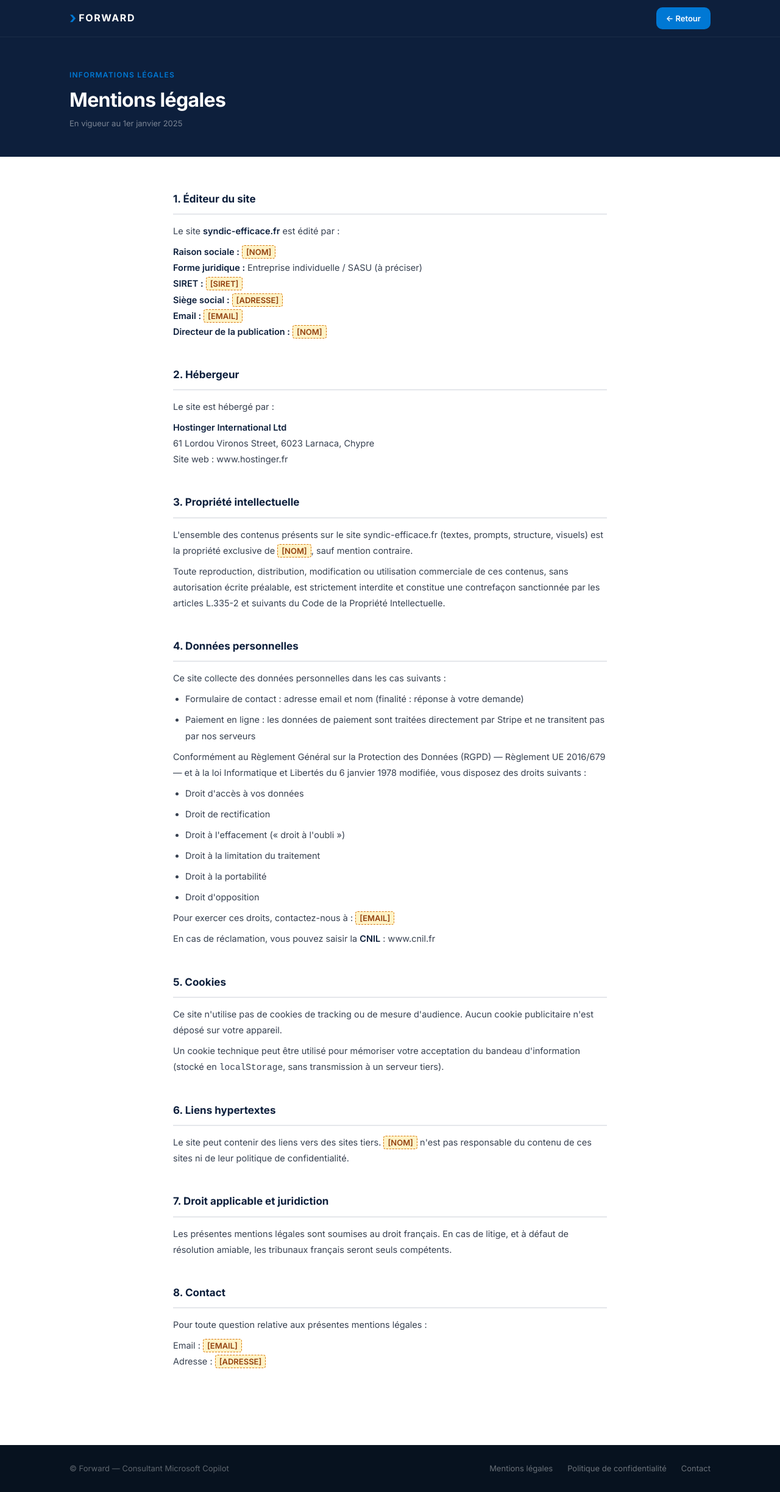
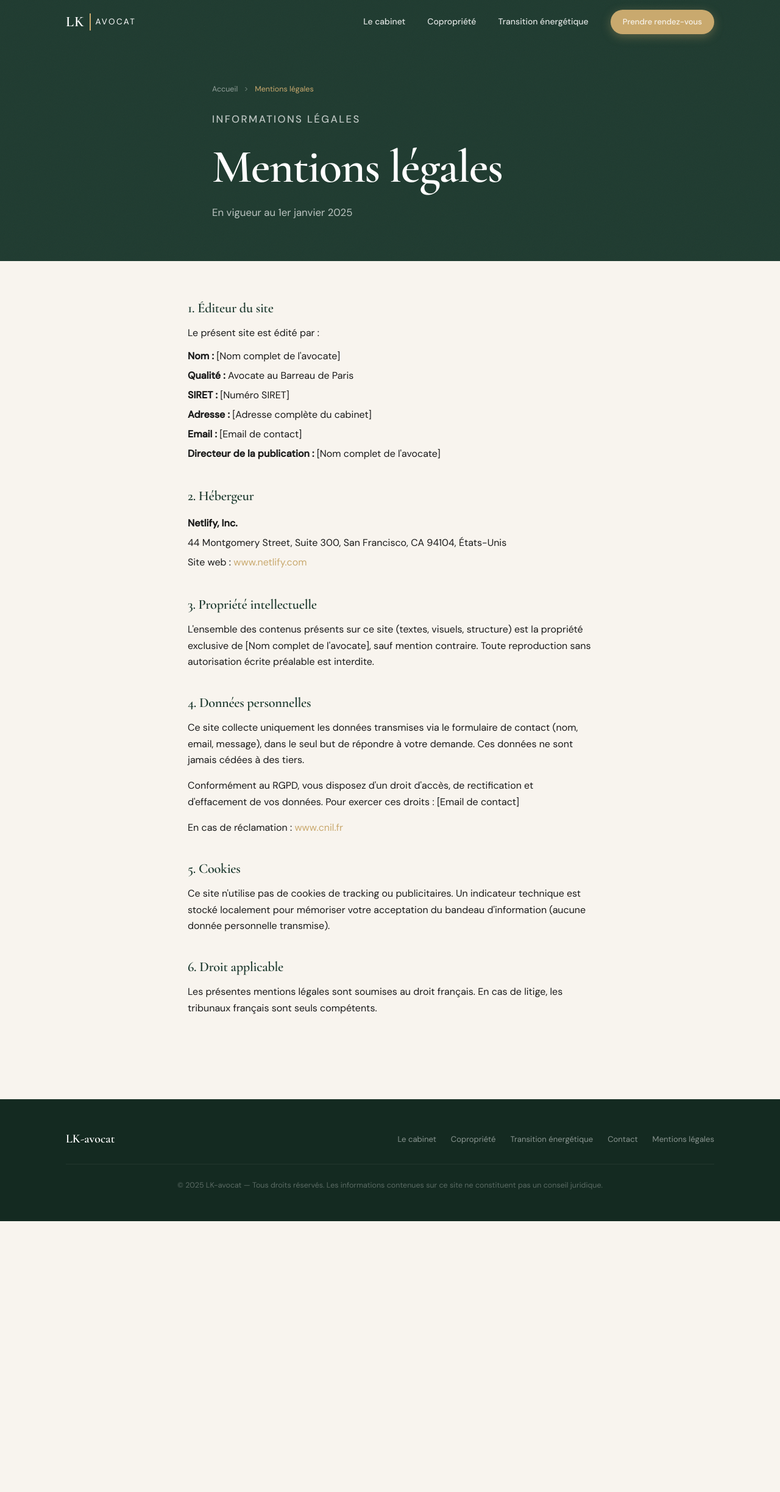
Before and after one commit to Ataraxie75/syndic-efficace, a plain HTML site: page mentions-legales.html in a window 1280 px wide. Shown: the whole page at 61% size. After the commit the page ends 2002 px from the top, so only its background shows below. Drawn offline with nearby package versions, Linux system fonts and the light colour scheme.

Commit message:
feat: mentions légales et politique de confidentialité aux couleurs LK + connectées au CMS + dossier img

```diff
--- a/data/content.json
+++ b/data/content.json
@@ -76,6 +76,13 @@
     "cta_titre": "Votre copropriété a besoin d'un expert.",
     "cta_sous_titre": "Analysez votre situation avec le cabinet lors d'un premier entretien dédié."
   },
+  "legal": {
+    "nom_cabinet": "[Nom complet de l'avocate]",
+    "siret": "[Numéro SIRET]",
+    "adresse": "[Adresse complète du cabinet]",
+    "email": "[Email de contact]",
+    "date_vigueur": "1er janvier 2025"
+  },
   "energie": {
     "hero_eyebrow": "Enjeu 2024–2026",
     "hero_titre": "Transition énergétique & copropriété",
--- a/mentions-legales.html
+++ b/mentions-legales.html
@@ -3,127 +3,118 @@
 <head>
   <meta charset="UTF-8">
   <meta name="viewport" content="width=device-width, initial-scale=1.0">
-  <title>Mentions légales — Forward Copilot</title>
-  <meta name="description" content="Mentions légales du site syndic-efficace.fr édité par Forward.">
+  <title>Mentions légales — LK-avocat</title>
+  <meta name="description" content="Mentions légales du cabinet LK-avocat, avocate spécialisée en droit de la copropriété et transition énergétique.">
   <link rel="preconnect" href="https://fonts.googleapis.com">
   <link rel="preconnect" href="https://fonts.gstatic.com" crossorigin>
-  <link href="https://fonts.googleapis.com/css2?family=Inter:wght@400;500;600;700&display=swap" rel="stylesheet">
-  <link rel="stylesheet" href="css/style.css">
+  <link href="https://fonts.googleapis.com/css2?family=Cormorant+Garamond:ital,wght@0,400;0,600;1,400;1,600&family=DM+Sans:wght@400;500&display=swap" rel="stylesheet">
+  <link rel="stylesheet" href="css/lk-avocat.css">
 </head>
 <body>
 
-  <!-- HEADER -->
-  <header class="header">
-    <div class="container header__inner">
-      <a href="index.html" class="logo">
-        <span class="logo__chevron">›</span>
-        <span class="logo__text">FORWARD</span>
-      </a>
-      <a href="index.html" class="btn btn--primary btn--sm">← Retour</a>
+  <header class="lk-header" id="header">
+    <div class="container lk-header__inner">
+      <a href="index.html" class="lk-logo">LK<span class="lk-logo__line"></span><span style="font-size:.85rem;letter-spacing:.18em;font-weight:400;font-family:var(--font-sans)">AVOCAT</span></a>
+      <nav class="lk-nav">
+        <a href="cabinet.html">Le cabinet</a>
+        <a href="expertise-copropriete.html">Copropriété</a>
+        <a href="expertise-transition-energetique.html">Transition énergétique</a>
+        <a href="contact.html" class="btn btn--or" style="padding:.6rem 1.25rem;font-size:.82rem;">Prendre rendez-vous</a>
+      </nav>
+      <button class="lk-burger" id="burger" aria-label="Menu" aria-expanded="false"><span></span><span></span><span></span></button>
     </div>
+    <nav class="lk-nav--mobile" id="nav-mobile">
+      <a href="cabinet.html">Le cabinet</a>
+      <a href="expertise-copropriete.html">Copropriété</a>
+      <a href="expertise-transition-energetique.html">Transition énergétique</a>
+      <a href="contact.html" class="btn btn--or">Prendre rendez-vous</a>
+    </nav>
   </header>
 
-  <!-- HERO -->
-  <section class="legal-hero">
-    <div class="container">
-      <p class="legal-hero__eyebrow">Informations légales</p>
-      <h1 class="legal-hero__title">Mentions légales</h1>
-      <p class="legal-hero__date">En vigueur au 1er janvier 2025</p>
+  <section class="lk-page-hero">
+    <div class="container lk-page-hero__inner">
+      <nav class="lk-breadcrumb">
+        <a href="index.html">Accueil</a>
+        <svg width="12" height="12" viewBox="0 0 24 24" fill="none" stroke="currentColor" stroke-width="2" aria-hidden="true"><polyline points="9 18 15 12 9 6"/></svg>
+        <span>Mentions légales</span>
+      </nav>
+      <p class="eyebrow">Informations légales</p>
+      <h1>Mentions légales</h1>
+      <p>En vigueur au <span data-cms="legal.date_vigueur">1er janvier 2025</span></p>
     </div>
   </section>
 
-  <!-- BODY -->
-  <div class="legal-body">
-    <div class="container" style="max-width: 760px;">
+  <div style="padding:4rem 0 6rem;background:var(--lk-ivoire)">
+    <div class="container" style="max-width:760px">
 
-      <div class="legal-block">
-        <h2>1. Éditeur du site</h2>
-        <p>Le site <strong>syndic-efficace.fr</strong> est édité par :</p>
-        <p>
-          <strong>Raison sociale :</strong> <span class="legal-placeholder">[NOM]</span><br>
-          <strong>Forme juridique :</strong> Entreprise individuelle / SASU (à préciser)<br>
-          <strong>SIRET :</strong> <span class="legal-placeholder">[SIRET]</span><br>
-          <strong>Siège social :</strong> <span class="legal-placeholder">[ADRESSE]</span><br>
-          <strong>Email :</strong> <span class="legal-placeholder">[EMAIL]</span><br>
-          <strong>Directeur de la publication :</strong> <span class="legal-placeholder">[NOM]</span>
+      <div style="margin-bottom:2.5rem">
+        <h2 style="font-family:var(--font-serif);font-size:1.4rem;color:var(--lk-vert);margin-bottom:1rem">1. Éditeur du site</h2>
+        <p style="margin-bottom:.5rem">Le présent site est édité par :</p>
+        <p style="line-height:2">
+          <strong>Nom :</strong> <span data-cms="legal.nom_cabinet">[Nom complet de l'avocate]</span><br>
+          <strong>Qualité :</strong> Avocate au Barreau de Paris<br>
+          <strong>SIRET :</strong> <span data-cms="legal.siret">[Numéro SIRET]</span><br>
+          <strong>Adresse :</strong> <span data-cms="legal.adresse">[Adresse du cabinet]</span><br>
+          <strong>Email :</strong> <span data-cms="legal.email">[Email de contact]</span><br>
+          <strong>Directeur de la publication :</strong> <span data-cms="legal.nom_cabinet">[Nom complet de l'avocate]</span>
         </p>
       </div>
 
-      <div class="legal-block">
-        <h2>2. Hébergeur</h2>
-        <p>Le site est hébergé par :</p>
-        <p>
-          <strong>Hostinger International Ltd</strong><br>
-          61 Lordou Vironos Street, 6023 Larnaca, Chypre<br>
-          Site web : <a href="https://www.hostinger.fr" target="_blank" rel="noopener">www.hostinger.fr</a>
+      <div style="margin-bottom:2.5rem">
+        <h2 style="font-family:var(--font-serif);font-size:1.4rem;color:var(--lk-vert);margin-bottom:1rem">2. Hébergeur</h2>
+        <p style="line-height:2">
+          <strong>Netlify, Inc.</strong><br>
+          44 Montgomery Street, Suite 300, San Francisco, CA 94104, États-Unis<br>
+          Site web : <a href="https://www.netlify.com" target="_blank" rel="noopener" style="color:var(--lk-or)">www.netlify.com</a>
         </p>
       </div>
 
-      <div class="legal-block">
-        <h2>3. Propriété intellectuelle</h2>
-        <p>L'ensemble des contenus présents sur le site syndic-efficace.fr (textes, prompts, structure, visuels) est la propriété exclusive de <span class="legal-placeholder">[NOM]</span>, sauf mention contraire.</p>
-        <p>Toute reproduction, distribution, modification ou utilisation commerciale de ces contenus, sans autorisation écrite préalable, est strictement interdite et constitue une contrefaçon sanctionnée par les articles L.335-2 et suivants du Code de la Propriété Intellectuelle.</p>
+      <div style="margin-bottom:2.5rem">
+        <h2 style="font-family:var(--font-serif);font-size:1.4rem;color:var(--lk-vert);margin-bottom:1rem">3. Propriété intellectuelle</h2>
+        <p>L'ensemble des contenus présents sur ce site (textes, visuels, structure) est la propriété exclusive de <span data-cms="legal.nom_cabinet">[Nom complet de l'avocate]</span>, sauf mention contraire. Toute reproduction sans autorisation écrite préalable est interdite.</p>
       </div>
 
-      <div class="legal-block">
-        <h2>4. Données personnelles</h2>
-        <p>Ce site collecte des données personnelles dans les cas suivants :</p>
-        <ul>
-          <li>Formulaire de contact : adresse email et nom (finalité : réponse à votre demande)</li>
-          <li>Paiement en ligne : les données de paiement sont traitées directement par Stripe et ne transitent pas par nos serveurs</li>
-        </ul>
-        <p>Conformément au Règlement Général sur la Protection des Données (RGPD) — Règlement UE 2016/679 — et à la loi Informatique et Libertés du 6 janvier 1978 modifiée, vous disposez des droits suivants :</p>
-        <ul>
-          <li>Droit d'accès à vos données</li>
-          <li>Droit de rectification</li>
-          <li>Droit à l'effacement (« droit à l'oubli »)</li>
-          <li>Droit à la limitation du traitement</li>
-          <li>Droit à la portabilité</li>
-          <li>Droit d'opposition</li>
-        </ul>
-        <p>Pour exercer ces droits, contactez-nous à : <span class="legal-placeholder">[EMAIL]</span></p>
-        <p>En cas de réclamation, vous pouvez saisir la <strong>CNIL</strong> : <a href="https://www.cnil.fr" target="_blank" rel="noopener">www.cnil.fr</a></p>
+      <div style="margin-bottom:2.5rem">
+        <h2 style="font-family:var(--font-serif);font-size:1.4rem;color:var(--lk-vert);margin-bottom:1rem">4. Données personnelles</h2>
+        <p>Ce site collecte uniquement les données transmises via le formulaire de contact (nom, email, message), dans le seul but de répondre à votre demande. Ces données ne sont jamais cédées à des tiers.</p>
+        <p style="margin-top:1rem">Conformément au RGPD, vous disposez d'un droit d'accès, de rectification et d'effacement de vos données. Pour exercer ces droits : <span data-cms="legal.email">[Email de contact]</span></p>
+        <p style="margin-top:1rem">En cas de réclamation : <a href="https://www.cnil.fr" target="_blank" rel="noopener" style="color:var(--lk-or)">www.cnil.fr</a></p>
       </div>
 
-      <div class="legal-block">
-        <h2>5. Cookies</h2>
-        <p>Ce site n'utilise pas de cookies de tracking ou de mesure d'audience. Aucun cookie publicitaire n'est déposé sur votre appareil.</p>
-        <p>Un cookie technique peut être utilisé pour mémoriser votre acceptation du bandeau d'information (stocké en <code>localStorage</code>, sans transmission à un serveur tiers).</p>
+      <div style="margin-bottom:2.5rem">
+        <h2 style="font-family:var(--font-serif);font-size:1.4rem;color:var(--lk-vert);margin-bottom:1rem">5. Cookies</h2>
+        <p>Ce site n'utilise pas de cookies de tracking ou publicitaires. Un indicateur technique est stocké localement pour mémoriser votre acceptation du bandeau d'information (aucune donnée personnelle transmise).</p>
       </div>
 
-      <div class="legal-block">
-        <h2>6. Liens hypertextes</h2>
-        <p>Le site peut contenir des liens vers des sites tiers. <span class="legal-placeholder">[NOM]</span> n'est pas responsable du contenu de ces sites ni de leur politique de confidentialité.</p>
-      </div>
-
-      <div class="legal-block">
-        <h2>7. Droit applicable et juridiction</h2>
-        <p>Les présentes mentions légales sont soumises au droit français. En cas de litige, et à défaut de résolution amiable, les tribunaux français seront seuls compétents.</p>
-      </div>
-
-      <div class="legal-block">
-        <h2>8. Contact</h2>
-        <p>Pour toute question relative aux présentes mentions légales :</p>
-        <p>
-          Email : <span class="legal-placeholder">[EMAIL]</span><br>
-          Adresse : <span class="legal-placeholder">[ADRESSE]</span>
-        </p>
+      <div style="margin-bottom:2.5rem">
+        <h2 style="font-family:var(--font-serif);font-size:1.4rem;color:var(--lk-vert);margin-bottom:1rem">6. Droit applicable</h2>
+        <p>Les présentes mentions légales sont soumises au droit français. En cas de litige, les tribunaux français sont seuls compétents.</p>
       </div>
 
     </div>
   </div>
 
-  <!-- FOOTER -->
-  <footer class="footer">
-    <div class="container footer__inner">
-      <span class="footer__copy">© Forward — Consultant Microsoft Copilot</span>
-      <nav class="footer__nav">
+  <footer class="lk-footer">
+    <div class="container lk-footer__inner">
+      <a href="index.html" class="lk-footer__logo">LK-avocat</a>
+      <nav class="lk-footer__nav">
+        <a href="cabinet.html">Le cabinet</a>
+        <a href="expertise-copropriete.html">Copropriété</a>
+        <a href="expertise-transition-energetique.html">Transition énergétique</a>
+        <a href="contact.html">Contact</a>
         <a href="mentions-legales.html">Mentions légales</a>
-        <a href="politique-confidentialite.html">Politique de confidentialité</a>
-        <a href="mailto:contact@forward-copilot.fr">Contact</a>
       </nav>
+    </div>
+    <div class="container">
+      <p class="lk-footer__copy">© 2025 LK-avocat — Tous droits réservés. Les informations contenues sur ce site ne constituent pas un conseil juridique.</p>
     </div>
   </footer>
 
+  <div class="lk-cookie is-hidden" id="cookie-banner" role="alert">
+    <p>Ce site utilise uniquement des cookies fonctionnels essentiels. Aucun tracking publicitaire.</p>
+    <button class="lk-cookie__btn" id="cookie-accept">J'ai compris</button>
+  </div>
+  <script src="js/cms-loader.js"></script>
+  <script src="js/lk-avocat.js"></script>
 </body>
 </html>
```
Also changed, not shown: admin/config.yml (+25 -0 lines), politique-confidentialite.html (+96 -118 lines), 1 other file.
